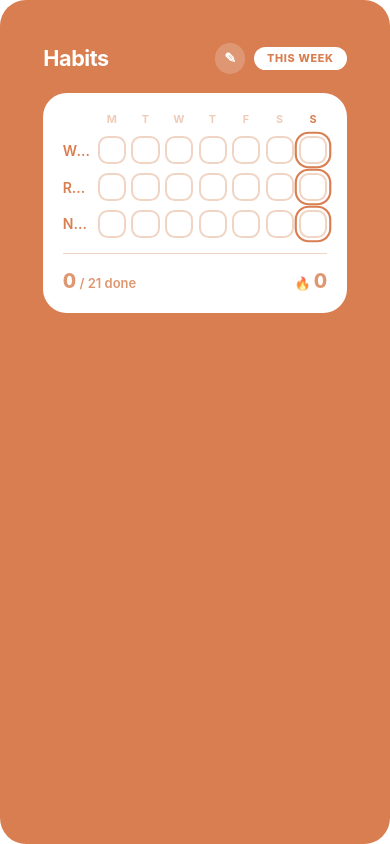
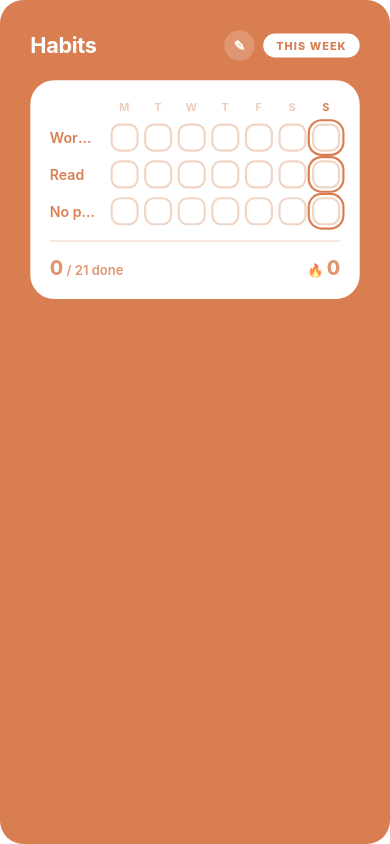
Before and after one commit to dhanna2000/Notion-Widgets, a website: page Notion Widgets/habit-tracker-widget.html in a window 390 px wide. Drawn offline with Linux system fonts and the light colour scheme.

Commit message:
Update habit-tracker-widget.html

```diff
--- a/Notion Widgets/habit-tracker-widget.html
+++ b/Notion Widgets/habit-tracker-widget.html
@@ -5,68 +5,66 @@
 <meta name="viewport" content="width=device-width, initial-scale=1.0">
 <title>Habit Tracker</title>
 <style>
-  /* ===== Responsive root sizing =====
-     1rem scales with iframe width.
-     At ~360px wide → 1rem = 16px (design baseline).
-     Clamp keeps it readable at extremes. */
   html {
     margin: 0; padding: 0;
     background: #ffffff;
-    font-size: clamp(11px, 4.44vw, 56px);
   }
   @media (prefers-color-scheme: dark) {
     html { background: #191919; }
   }
   body {
-    margin: 0;
+    margin: 0; padding: 0;
     background: #D87E50;
-    border-radius: 1.5rem;
-    display: flex;
-    justify-content: center;
-    align-items: flex-start;
-    padding: 1rem;
-    box-sizing: border-box;
+    border-radius: 6vw;
+    overflow: hidden;
+    width: 100%;
     min-height: 100vh;
     color: white;
     font-family: -apple-system, BlinkMacSystemFont, "Segoe UI", Inter, Arial, sans-serif;
   }
+  /* ===== The scaler: holds the widget at its natural design size (360px wide)
+     and scales it visually to match the iframe width. Everything inside is in
+     fixed pixels; the transform handles all sizing. ===== */
+  .scaler {
+    width: 360px;
+    transform-origin: top left;
+    will-change: transform;
+  }
   .widget {
     width: 100%;
-    padding: 1.5rem;
-    background: transparent;
-    color: white;
+    padding: 28px;
     box-sizing: border-box;
   }
   .top {
     display: flex;
     justify-content: space-between;
     align-items: center;
-    margin-bottom: 1.125rem;
+    margin-bottom: 18px;
   }
-  .title { font-size: 1.25rem; font-weight: 700; letter-spacing: -0.02em; }
+  .title { font-size: 20px; font-weight: 700; letter-spacing: -0.3px; }
   .top-right {
     display: flex;
     align-items: center;
-    gap: 0.5rem;
+    gap: 8px;
   }
   .week-label {
     background: white;
     color: #D87E50;
-    padding: 0.3125rem 0.75rem;
+    padding: 5px 12px;
     border-radius: 999px;
-    font-size: 0.625rem;
+    font-size: 10px;
     font-weight: 800;
-    letter-spacing: 0.0625em;
+    letter-spacing: 1px;
   }
   .icon-btn {
-    width: 1.75rem;
-    height: 1.75rem;
+    width: 28px;
+    height: 28px;
     border-radius: 50%;
     background: rgba(255,255,255,0.2);
     border: none;
     color: white;
     cursor: pointer;
-    font-size: 0.8125rem;
+    font-size: 13px;
     font-weight: 800;
     display: flex;
     align-items: center;
@@ -81,49 +79,49 @@
     background: white;
     color: #D87E50;
     border: none;
-    padding: 0.375rem 0.875rem;
+    padding: 6px 14px;
     border-radius: 999px;
-    font-size: 0.75rem;
+    font-size: 12px;
     font-weight: 800;
-    letter-spacing: 0.03em;
+    letter-spacing: 0.5px;
     cursor: pointer;
     font-family: inherit;
   }
   .card {
     background: white;
-    border-radius: 1.375rem;
-    padding: 1.125rem;
+    border-radius: 22px;
+    padding: 18px;
     color: #D87E50;
   }
   .day-row, .habit {
     display: grid;
-    grid-template-columns: 1fr repeat(7, 1.625rem);
-    gap: 0.3125rem;
+    grid-template-columns: 1fr repeat(7, 26px);
+    gap: 5px;
     align-items: center;
   }
   .day-row {
-    margin-bottom: 0.625rem;
-    font-size: 0.625rem;
+    margin-bottom: 10px;
+    font-size: 10px;
     font-weight: 700;
     text-transform: uppercase;
-    letter-spacing: 0.03em;
+    letter-spacing: 0.5px;
   }
   .day-row > div { text-align: center; opacity: 0.4; }
   .day-row > div.today { opacity: 1; }
-  .habit { margin-bottom: 0.5rem; }
+  .habit { margin-bottom: 8px; }
   .habit:last-child { margin-bottom: 0; }
   .habit-name {
-    font-size: 0.8125rem;
+    font-size: 13px;
     font-weight: 600;
     white-space: nowrap;
     overflow: hidden;
     text-overflow: ellipsis;
-    padding-right: 0.375rem;
+    padding-right: 6px;
   }
   .cell {
-    width: 1.625rem; height: 1.625rem;
-    border-radius: 0.5625rem;
-    border: 0.125rem solid #F0D5C5;
+    width: 26px; height: 26px;
+    border-radius: 9px;
+    border: 2px solid #F0D5C5;
     background: white;
     cursor: pointer;
     transition: 0.15s;
@@ -134,21 +132,21 @@
     background: #D87E50;
     border-color: #D87E50;
   }
-  .cell.today { box-shadow: 0 0 0 0.125rem white, 0 0 0 0.25rem #D87E50; }
+  .cell.today { box-shadow: 0 0 0 2px white, 0 0 0 4px #D87E50; }
 
   /* ===== Edit mode ===== */
   .habit-edit {
     display: flex;
     align-items: center;
-    gap: 0.5rem;
-    margin-bottom: 0.5rem;
+    gap: 8px;
+    margin-bottom: 8px;
   }
   .habit-input {
     flex: 1;
-    border: 0.125rem solid #F0D5C5;
-    border-radius: 0.625rem;
-    padding: 0.5rem 0.75rem;
-    font-size: 0.8125rem;
+    border: 2px solid #F0D5C5;
+    border-radius: 10px;
+    padding: 8px 12px;
+    font-size: 13px;
     font-weight: 600;
     color: #D87E50;
     background: white;
@@ -159,13 +157,13 @@
   .habit-input:focus { border-color: #D87E50; }
   .habit-input::placeholder { color: #E5B89A; }
   .delete-btn {
-    width: 1.75rem;
-    height: 1.75rem;
+    width: 28px;
+    height: 28px;
     border-radius: 50%;
     border: none;
     background: #F0D5C5;
     color: #D87E50;
-    font-size: 0.875rem;
+    font-size: 14px;
     font-weight: 800;
     cursor: pointer;
     display: flex;
@@ -179,15 +177,15 @@
   .delete-btn:hover { background: #D87E50; color: white; }
   .add-btn {
     width: 100%;
-    border: 0.125rem dashed #F0D5C5;
+    border: 2px dashed #F0D5C5;
     background: transparent;
     color: #D87E50;
-    padding: 0.625rem;
-    border-radius: 0.75rem;
-    font-size: 0.8125rem;
+    padding: 10px;
+    border-radius: 12px;
+    font-size: 13px;
     font-weight: 700;
     cursor: pointer;
-    margin-top: 0.375rem;
+    margin-top: 6px;
     font-family: inherit;
     transition: 0.15s;
   }
@@ -198,17 +196,17 @@
   }
 
   .footer {
-    margin-top: 0.875rem;
-    padding-top: 0.875rem;
-    border-top: 0.0625rem solid #F0D5C5;
+    margin-top: 14px;
+    padding-top: 14px;
+    border-top: 1px solid #F0D5C5;
     display: flex;
     justify-content: space-between;
     align-items: center;
     color: #D87E50;
   }
-  .stat { font-size: 0.75rem; font-weight: 600; opacity: 0.8; }
+  .stat { font-size: 12px; font-weight: 600; opacity: 0.8; }
   .stat .big {
-    font-size: 1.125rem;
+    font-size: 18px;
     font-weight: 800;
     opacity: 1;
   }
@@ -217,6 +215,7 @@
 </style>
 </head>
 <body>
+<div class="scaler">
   <div class="widget">
     <div class="top">
       <div class="title" id="titleText">Habits</div>
@@ -236,7 +235,31 @@
       </div>
     </div>
   </div>
+</div>
 <script>
+  // ===== Responsive scaling =====
+  // Widget is designed at 360px wide. We measure the iframe width and apply
+  // transform: scale() to fit. Everything — fonts, padding, borders, cells,
+  // border-radius — scales together as a single unit.
+  const DESIGN_WIDTH = 360;
+  const scaler = document.querySelector('.scaler');
+
+  function fit() {
+    const w = document.documentElement.clientWidth;
+    const scale = w / DESIGN_WIDTH;
+    scaler.style.transform = 'scale(' + scale + ')';
+    // Ensure body grows to contain the scaled widget so its rounded background
+    // covers the full visible area
+    const scaled = scaler.getBoundingClientRect().height;
+    document.body.style.minHeight = Math.max(scaled, document.documentElement.clientHeight) + 'px';
+  }
+
+  window.addEventListener('resize', fit);
+  if (window.ResizeObserver) {
+    new ResizeObserver(fit).observe(document.documentElement);
+  }
+
+  // ===== Habit tracker logic =====
   const HABITS_KEY = 'habit-tracker-habits-v2';
   const STATE_KEY = 'habit-tracker-state-v2';
   const MAX_HABITS = 6;
@@ -347,6 +370,7 @@
       }
     }
     document.getElementById('streak').textContent = streak;
+    fit();
   }
 
   function renderEditMode() {
@@ -398,6 +422,7 @@
         renderEditMode();
       };
     });
+    fit();
   }
 
   function setMode(m) {
@@ -427,6 +452,7 @@
   };
 
   setMode('view');
+  fit();
 </script>
 </body>
 </html>
```
Lines whose indentation alone changed are shown as unchanged.
